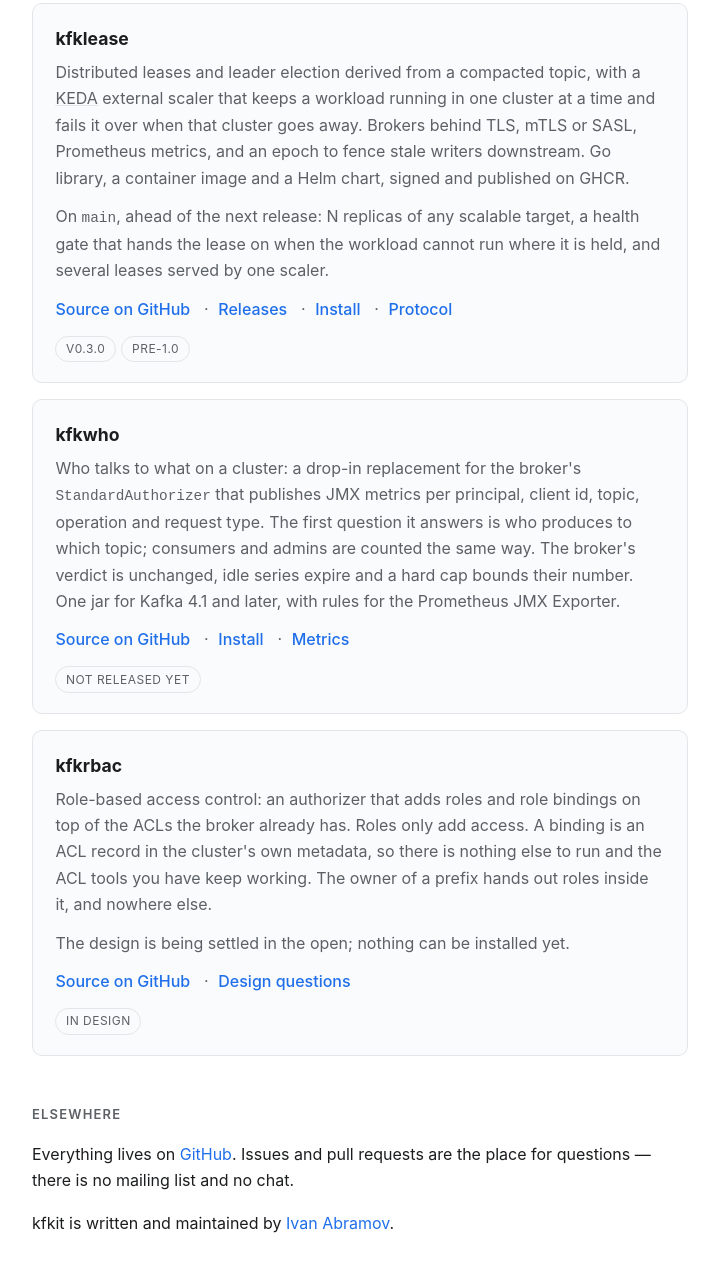
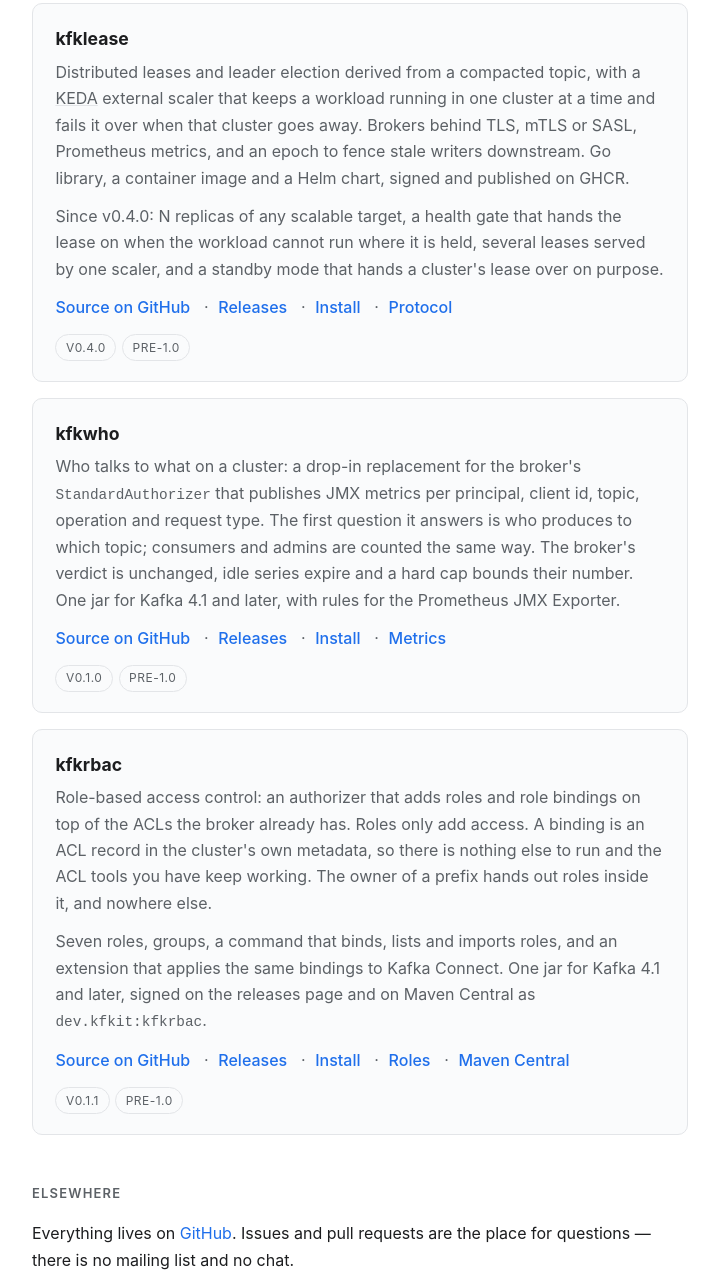
Before and after one commit to kfkit/kfkit.github.io, a plain HTML site: page index.html in a window 1280 px wide. Shown: the part 368-1654 px from the top of the page, without its empty margins (280-999 px from the left). Drawn offline with Linux system fonts and the light colour scheme.

Commit message:
docs: current releases of kfklease, kfkwho and kfkrbac (#8)

```diff
--- a/index.html
+++ b/index.html
@@ -84,9 +84,9 @@
       Go library, a container image and a Helm chart, signed and published on GHCR.
     </p>
     <p>
-      On <code>main</code>, ahead of the next release: N replicas of any scalable target, a
-      health gate that hands the lease on when the workload cannot run where it is held,
-      and several leases served by one scaler.
+      Since v0.4.0: N replicas of any scalable target, a health gate that hands the lease on
+      when the workload cannot run where it is held, several leases served by one scaler, and
+      a standby mode that hands a cluster's lease over on purpose.
     </p>
     <p class="links">
       <a href="https://github.com/kfkit/kfklease">Source on GitHub</a>
@@ -94,7 +94,7 @@
       <a href="https://github.com/kfkit/kfklease/blob/main/docs/install.md">Install</a>
       <a href="https://github.com/kfkit/kfklease/blob/main/docs/protocol.md">Protocol</a>
     </p>
-    <span class="tag">v0.3.0</span><span class="tag">Pre-1.0</span>
+    <span class="tag">v0.4.0</span><span class="tag">Pre-1.0</span>
   </div>
 
   <div class="project">
@@ -109,10 +109,11 @@
     </p>
     <p class="links">
       <a href="https://github.com/kfkit/kfkwho">Source on GitHub</a>
+      <a href="https://github.com/kfkit/kfkwho/releases">Releases</a>
       <a href="https://github.com/kfkit/kfkwho/blob/main/docs/install.md">Install</a>
       <a href="https://github.com/kfkit/kfkwho/blob/main/docs/metrics.md">Metrics</a>
     </p>
-    <span class="tag">Not released yet</span>
+    <span class="tag">v0.1.0</span><span class="tag">Pre-1.0</span>
   </div>
 
   <div class="project">
@@ -124,13 +125,18 @@
       have keep working. The owner of a prefix hands out roles inside it, and nowhere else.
     </p>
     <p>
-      The design is being settled in the open; nothing can be installed yet.
+      Seven roles, groups, a command that binds, lists and imports roles, and an extension
+      that applies the same bindings to Kafka Connect. One jar for Kafka 4.1 and later,
+      signed on the releases page and on Maven Central as <code>dev.kfkit:kfkrbac</code>.
     </p>
     <p class="links">
       <a href="https://github.com/kfkit/kfkrbac">Source on GitHub</a>
-      <a href="https://github.com/kfkit/kfkrbac/issues">Design questions</a>
+      <a href="https://github.com/kfkit/kfkrbac/releases">Releases</a>
+      <a href="https://github.com/kfkit/kfkrbac/blob/main/docs/install.md">Install</a>
+      <a href="https://github.com/kfkit/kfkrbac/blob/main/docs/roles.md">Roles</a>
+      <a href="https://central.sonatype.com/artifact/dev.kfkit/kfkrbac">Maven Central</a>
     </p>
-    <span class="tag">In design</span>
+    <span class="tag">v0.1.1</span><span class="tag">Pre-1.0</span>
   </div>
 
   <h2>Elsewhere</h2>
```
